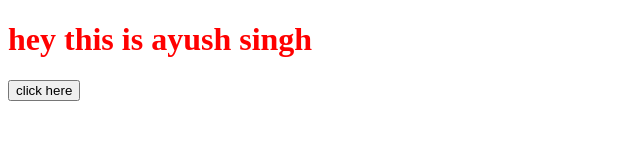
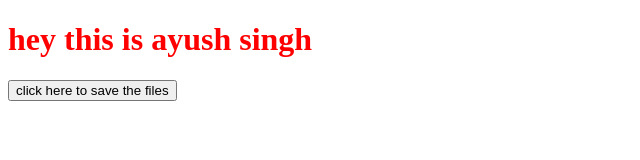
Before and after one commit to ayushsinghh01/localRepo-, a plain HTML site: page index.html in a window 1280 px wide. Shown: the whole page, without its empty margins (0-640 px from the left). Drawn offline with Linux system fonts and the light colour scheme.

Commit message:
merge conflict

```diff
--- a/index.html
+++ b/index.html
@@ -8,6 +8,6 @@
 </head>
 <body>
     <h1>hey this is ayush singh</h1>
-    <button class="btn">click here</button>
+    <button class="btn">click here  to save the files</button>
 </body>
 </html>
```
